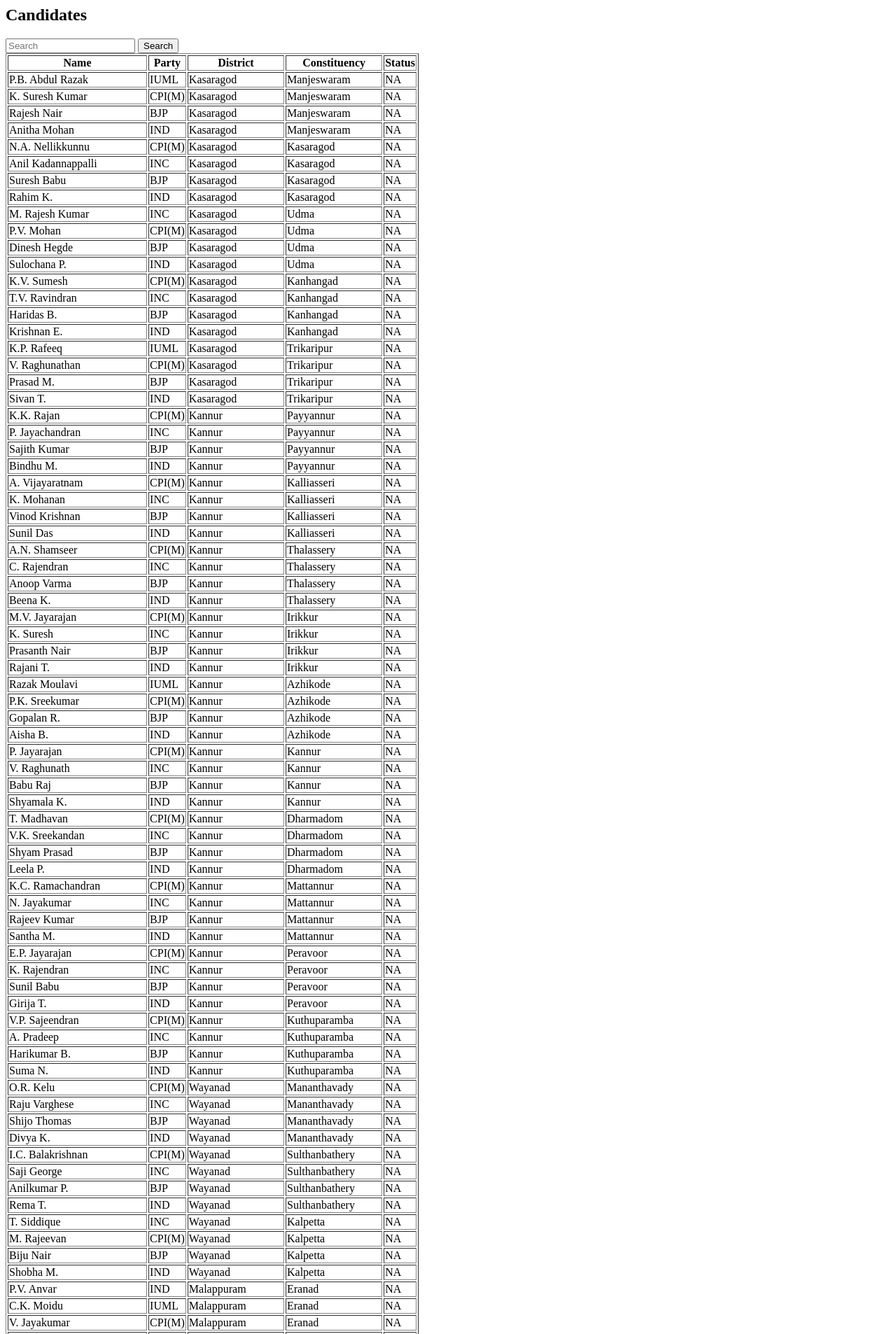
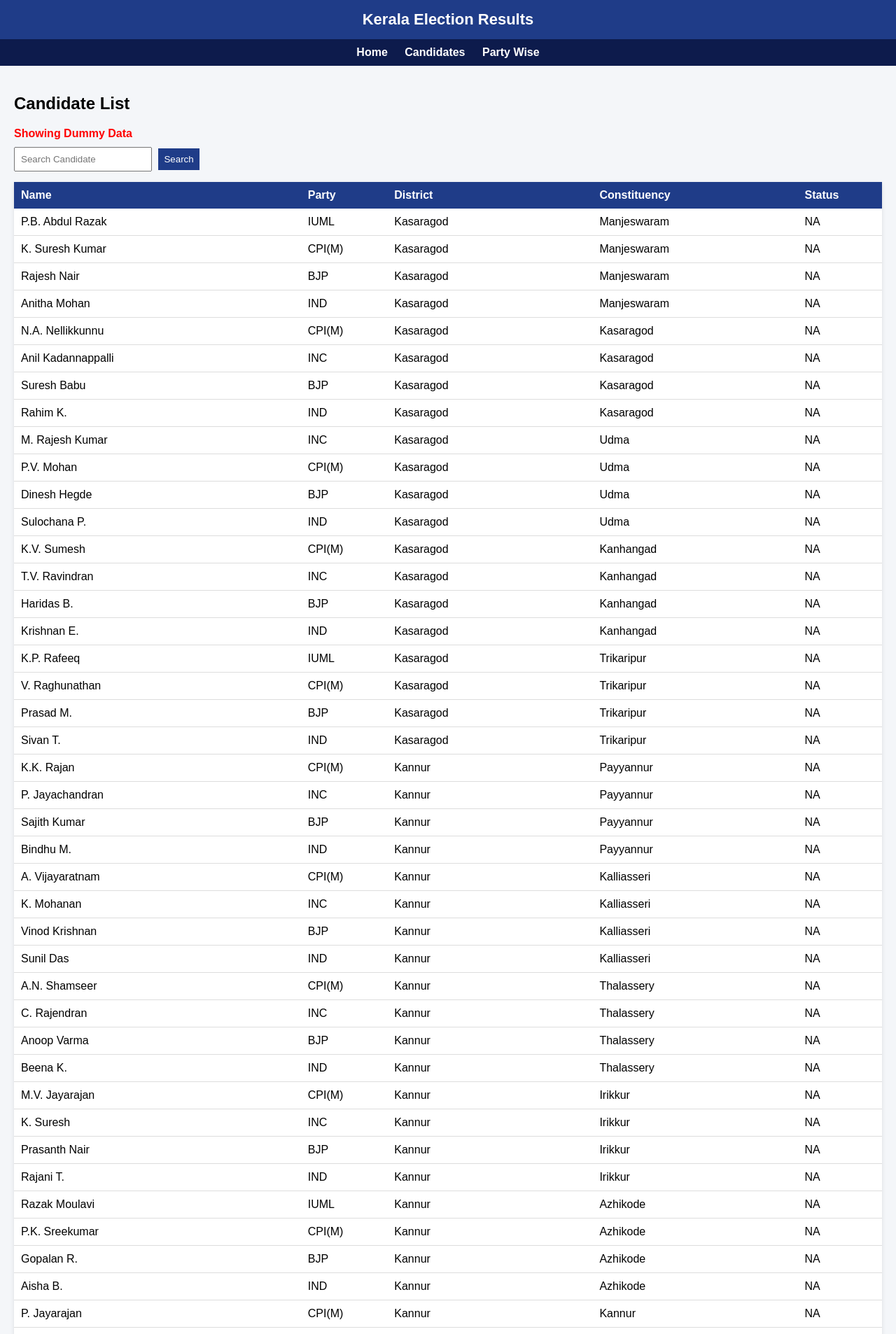
Before and after one commit to shilpamaryvarghese/Election-2026, a Flask app: page /candidates in a window 1280 px wide. Shown: the top 1906 px of the page at 70% size. Run offline with Flask 3, Linux system fonts and the light colour scheme; data that the repository does not hold is empty.

Commit message:
Update candidates.html

```diff
--- a/templates/candidates.html
+++ b/templates/candidates.html
@@ -1,16 +1,47 @@
-<h2>Candidates</h2>
+<!DOCTYPE html>
+<html>
+<head>
+    <title>Candidates</title>
+    <link rel="stylesheet" href="{{ url_for('static', filename='style.css') }}">
+</head>
+<body>
 
-<input id="search" placeholder="Search">
-<button onclick="load()">Search</button>
+<div class="header">
+    <h1>Kerala Election Results</h1>
+</div>
 
-<table border="1">
+<div class="navbar">
+    <a href="/">Home</a>
+    <a href="/candidates">Candidates</a>
+    <a href="/partywise">Party Wise</a>
+</div>
+
+<div class="container">
+
+<h2>Candidate List</h2>
+
+<p id="status"></p>
+
+<div class="filters">
+    <input id="search" placeholder="Search Candidate">
+    <button onclick="load()">Search</button>
+</div>
+
+<table>
 <thead>
 <tr>
-<th>Name</th><th>Party</th><th>District</th><th>Constituency</th><th>Status</th>
+<th>Name</th>
+<th>Party</th>
+<th>District</th>
+<th>Constituency</th>
+<th>Status</th>
 </tr>
 </thead>
+
 <tbody id="data"></tbody>
 </table>
+
+</div>
 
 <script>
 async function load(){
@@ -18,6 +49,9 @@ async function load(){
 
     let res = await fetch(`/api/candidates?search=${s}`);
     let json = await res.json();
+
+    document.getElementById("status").innerText =
+        json.dummy ? "Showing Dummy Data" : "Live Data (Mapped)";
 
     let tbody = document.getElementById("data");
     tbody.innerHTML = "";
@@ -38,5 +72,9 @@ function go(name){
     window.location = "/constituency/" + name;
 }
 
+setInterval(load, 10000);
 load();
 </script>
+
+</body>
+</html>
```
